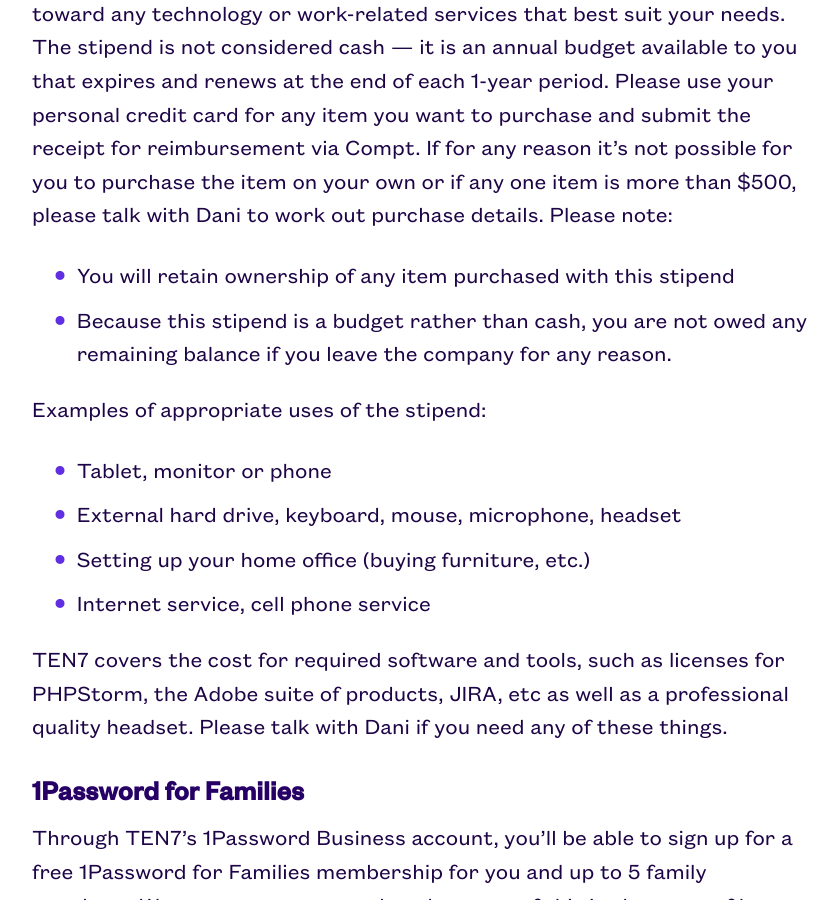
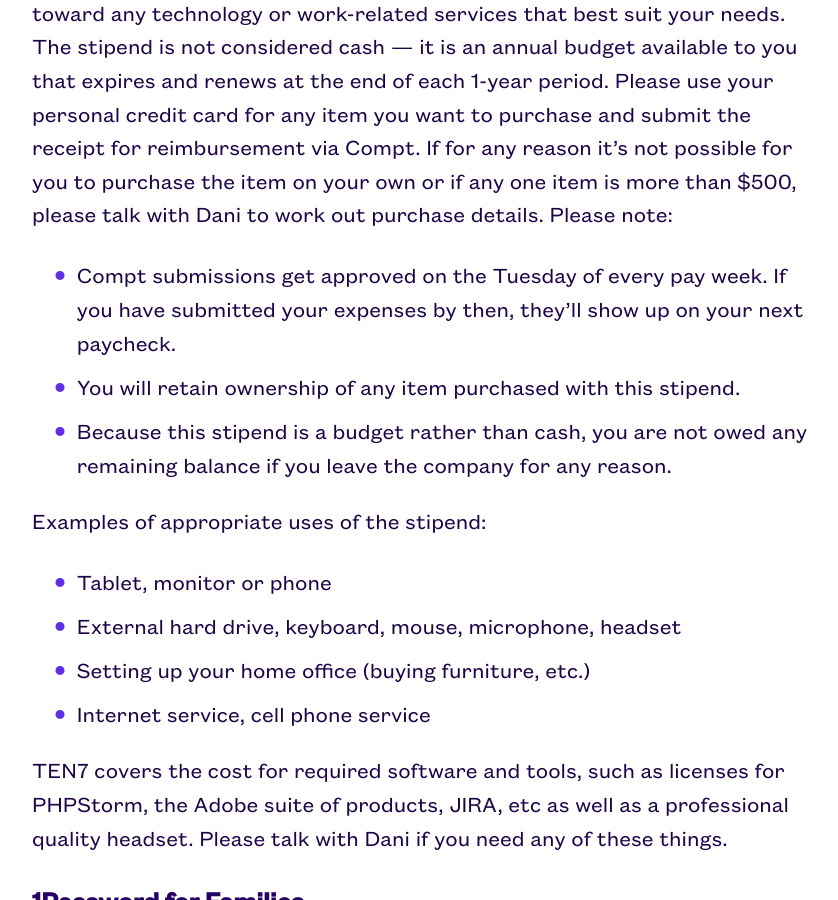
Before and after one commit to ten7/handbook.ten7.com, a Jekyll site: the page built from _pages/04_ourbenefits.md, in a window 1280 px wide and 900 px high, scrolled down 3445 px. Shown: the whole window, without its empty margins (220-1058 px from the left). Built offline with Jekyll 4.4.1, drawn with Linux system fonts in a browser that asks for light colours; some of the changed text lies outside the part shown.

Commit message:
Compt submission timing

```diff
--- a/_pages/04_ourbenefits.md
+++ b/_pages/04_ourbenefits.md
@@ -67,7 +67,8 @@ As a distributed agency, we know how important it is to have reliable technology
 
 You will have a $900 stipend available to you on your day of hire to use toward any technology or work-related services that best suit your needs. The stipend is not considered cash — it is an annual budget available to you that expires and renews at the end of each 1-year period. Please use your personal credit card for any item you want to purchase and submit the receipt for reimbursement via Compt. If for any reason it's not possible for you to purchase the item on your own or if any one item is more than $500, please talk with Dani to work out purchase details. Please note:
 
-* You will retain ownership of any item purchased with this stipend
+* Compt submissions get approved on the Tuesday of every pay week. If you have submitted your expenses by then, they'll show up on your next paycheck.
+* You will retain ownership of any item purchased with this stipend.
 * Because this stipend is a budget rather than cash, you are not owed any remaining balance if you leave the company for any reason.
 
 Examples of appropriate uses of the stipend:
@@ -149,6 +150,7 @@ If you’re called to serve on a jury, you’ll receive your full pay for up to
 
 TEN7 encourages employees to keep learning and growing professionally. You'll receive a $1,500 annual stipend, plus two additional paid days off to use towards a conference or an educational experience of your choosing (including books). The stipend is not considered cash — it is an annual budget available to you that expires and renews at the end of each 1-year period. Please use your personal credit card for any item you want to purchase and submit the receipt for reimbursement via Compt. If for any reason it's not possible for you to purchase the item on your own or if any one item is more than $500, please talk with Dani to work out purchase details. Please note:
 
+* Compt submissions get approved on the Tuesday of every pay week. If you have submitted your expenses by then, they'll show up on your next paycheck.
 * Because this stipend is a budget rather than cash, you are not owed any remaining balance if you leave the company for any reason.
 
 Examples of appropriate uses of the stipend:
```
